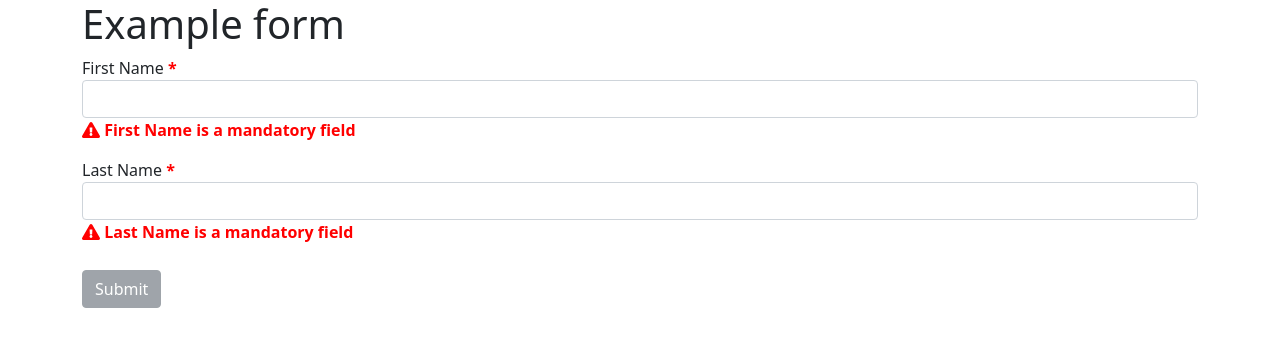
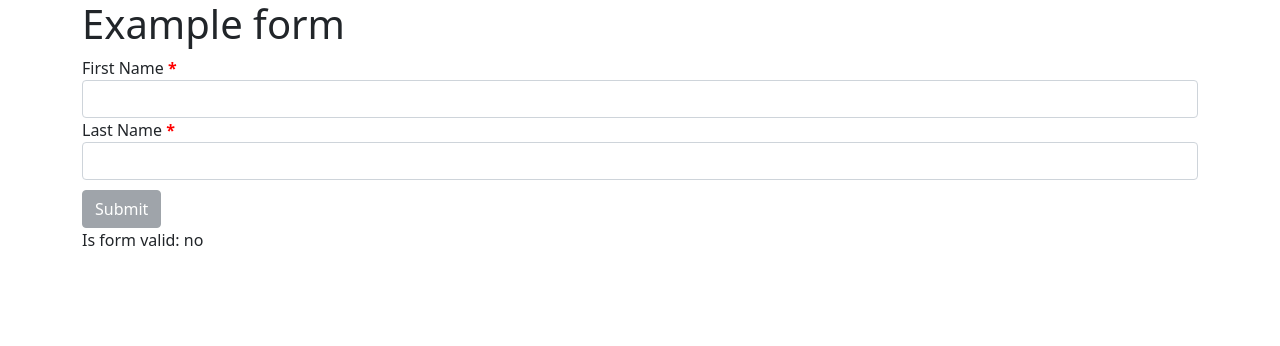
Before and after one commit to ajhudson/form-builder-ui, a React (Create React App) app: page / in a window 1280 px wide. Shown: the top 346 px of the page. Built offline with nearby package versions, Linux system fonts and the light colour scheme.

Commit message:
feat: start to add validator to ui

```diff
--- a/src/components/form-renderer/form-validator.js
+++ b/src/components/form-renderer/form-validator.js
@@ -1,5 +1,3 @@
-// @ts-nocheck
-import { func } from 'prop-types';
 import { FormFieldValidator } from './form-field-validator';
 
 function FormValidator() {
--- a/src/components/form-renderer/render-dynamic-form.jsx
+++ b/src/components/form-renderer/render-dynamic-form.jsx
@@ -13,6 +13,7 @@ import {
 import LoadingModal from '../loading-modal/loading-modal';
 import formData from '../assets/form-data';
 import MandatoryValidationError from './mandatory-validation-error';
+import FormValidator from './form-validator';
 
 const fieldStateInitialiser = (initValue) => {
   return formData.fields.reduce((prev, curr) => {
@@ -32,39 +33,35 @@ const RenderDynamicForm = () => {
   const [isLoading, setIsLoading] = useState(false);
   const [isFormValid, setIsFormValid] = useState(false);
   const [fieldVals, setFieldVals] = useState(fieldStateInitialiser(''));
-  const [mandatoryCheck, setMandatoryCheck] = useState(fieldStateInitialiser(false));
+  const [fieldsTouched, setFieldsTouched] = useState(fieldStateInitialiser(false));
+  const formValidator = new FormValidator();
 
   const onTextInput = (e) => {
-    console.log(`${e.target.name}: ${e.target.value}`);
-
     const updatedFieldValues = deepCopyFieldState(
       fieldVals,
       e.target.name,
       e.target.value
     );
+    const touchedFields = deepCopyFieldState(fieldsTouched, e.target.name, true);
+
     setFieldVals(updatedFieldValues);
+    setFieldsTouched(touchedFields);
   };
 
+  const hasFieldBeenTouched = (fieldName) => fieldsTouched[fieldName] === true;
+
   useEffect(() => {
-    console.log(fieldVals);
+    console.log('IS FORM VALID: ', isFormValid);
+  }, []);
+
+  useEffect(() => {
+    formValidator.validate(formData, fieldVals);
+    setIsFormValid(formValidator.isFormValid());
   }, [fieldVals]);
 
   const loadingModal = (
     <LoadingModal isLoading={isLoading} message="Form is loading..." />
   );
-
-  /*
-  const fieldPassesMandatoryCheck = (field) => {
-    const val = fieldVals[field.fieldName].toString();
-    const isMandatory = field.validationRules.mandatory.value;
-
-    if (!isMandatory) {
-      return false;
-    }
-
-    return val.trim().length === 0;
-  };
-  */
 
   const dynamicForm = (
     <Container>
@@ -72,7 +69,7 @@ const RenderDynamicForm = () => {
         <h1>{formData.formName}</h1>
       </Row>
       <Row>
-        <Form>
+        <Form autoComplete="off">
           {formData.fields.map((f) => (
             <FormGroup key={f.fieldId}>
               <Label>
@@ -89,7 +86,10 @@ const RenderDynamicForm = () => {
                 onChange={onTextInput}
               />
 
-              <MandatoryValidationError displayName={f.displayName} show="true" />
+              <MandatoryValidationError
+                displayName={f.displayName}
+                show={hasFieldBeenTouched(f.fieldName)}
+              />
             </FormGroup>
           ))}
         </Form>
@@ -99,6 +99,9 @@ const RenderDynamicForm = () => {
           <Button disabled={!isFormValid}>Submit</Button>
         </Col>
       </Row>
+      <Row>
+        <Col>Is form valid: {isFormValid ? 'yes' : 'no'}</Col>
+      </Row>
     </Container>
   );
 
```
